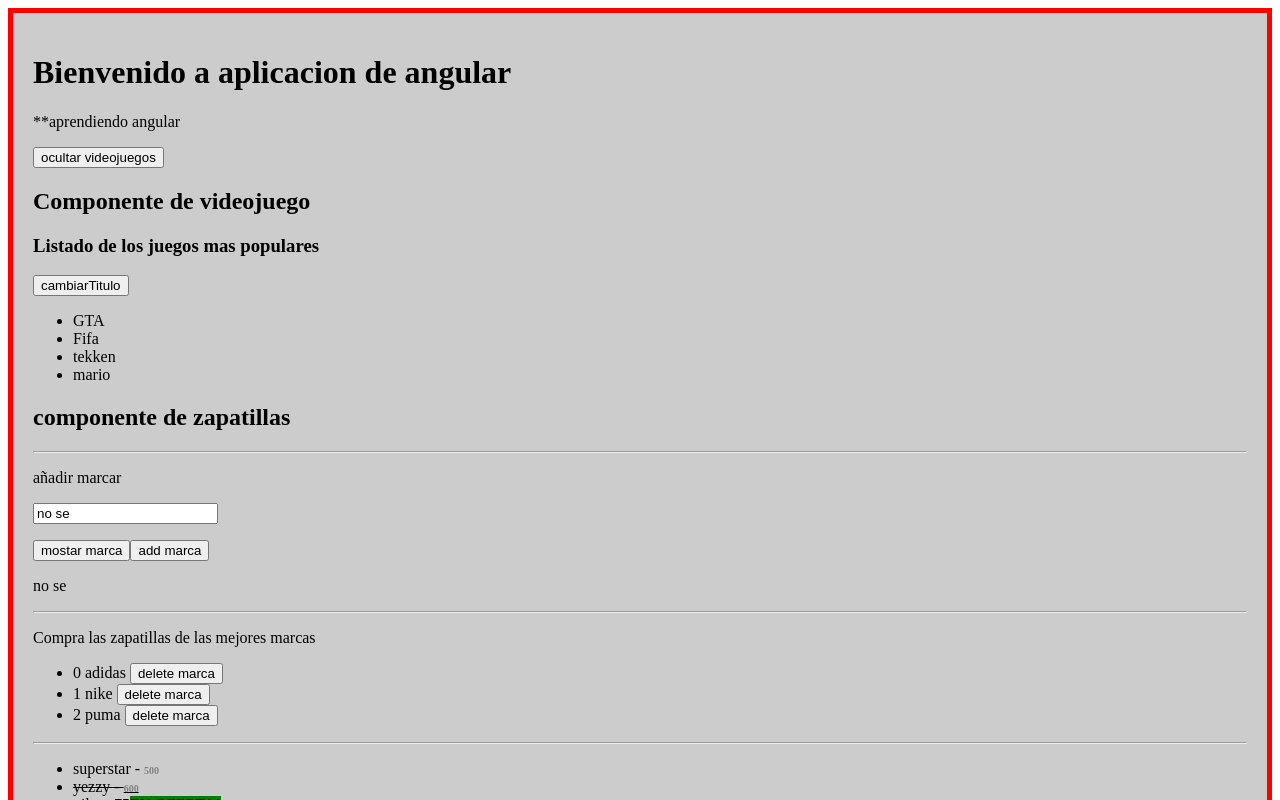
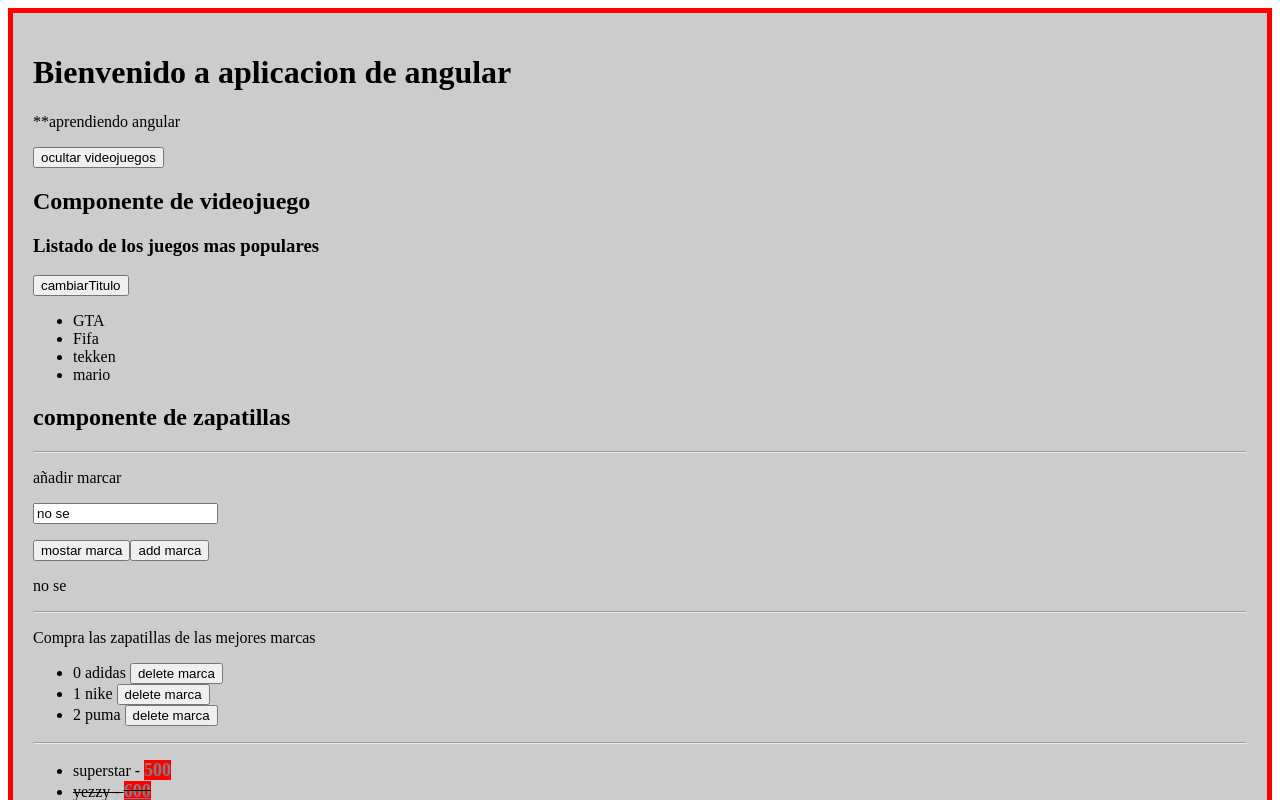
Before and after one commit to Juan-Camilo-Suarez/angular-start, an Angular app in the folder aprendiendo-angular/: page / in a window 1280 px wide. Shown: the top 800 px of the page. Built offline with nearby package versions, Linux system fonts and the light colour scheme.

Commit message:
<!--de esta forma se puede agregar condiciones a unos atributos de la clase-->

```diff
--- a/aprendiendo-angular/src/app/zapatillas/zapatillas.component.html
+++ b/aprendiendo-angular/src/app/zapatillas/zapatillas.component.html
@@ -29,7 +29,11 @@
             'text-decoration': !item.stook ? 'line-through': 'none'
         }">
         {{ item.nombre }} -
-        <strong [class.altoprecio]="item.precio>=80 ">{{ item.precio }}</strong>
+        <strong [class.altoprecio]="item.precio>=80 "
+            [ngClass]="{
+            'fondoRojo': item.precio>100,
+            'subrayado': item.marca== 'nike'}"
+            >{{ item.precio }}</strong>
         </span>
 
         <!--agregar una condicion a un elemnto y agregar propiedades-->
--- a/aprendiendo-angular/src/assets/styles.css
+++ b/aprendiendo-angular/src/assets/styles.css
@@ -1,4 +1,12 @@
 .altoprecio{
     color: gray;
-    font-size: 10px;
+    font-size: 18px;
 }
+
+.fondoRojo{
+    background: red;
+}
+
+.subrayado{
+    text-decoration: underline;
+}
```
